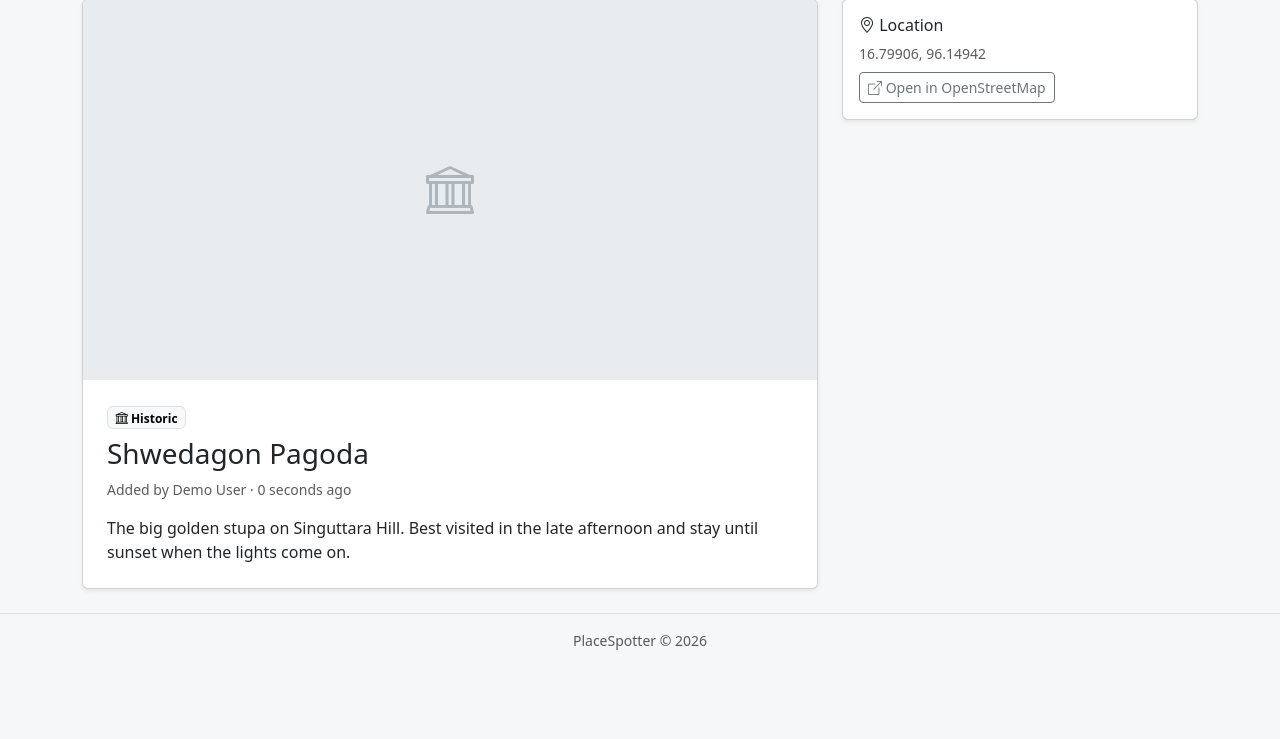
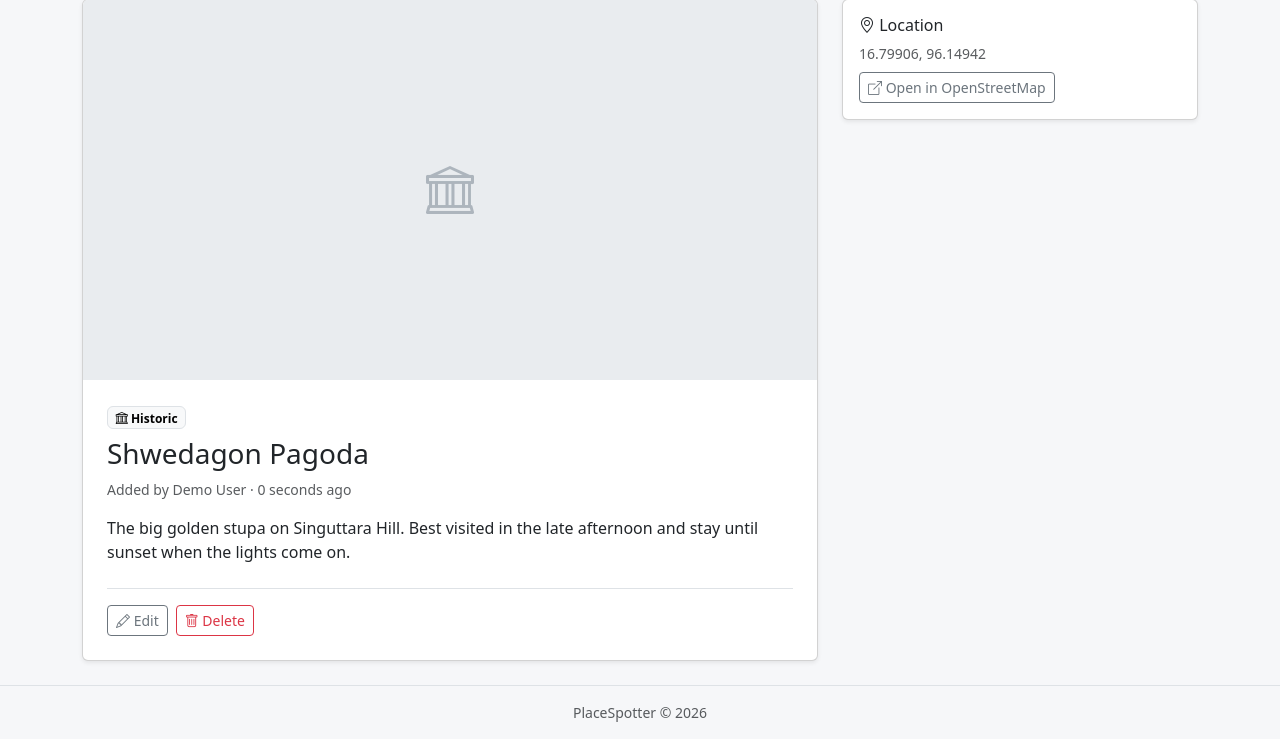
Before and after one commit to LinNyiAungWlv/PlaceSpotter, a Laravel app: page /places/1 in a window 1280 px wide. Shown: the part 195-934 px from the top of the page. Before the commit the page ends 845 px from the top, so only its background shows below. Run offline with Laravel 12, Linux system fonts and the light colour scheme; a user stored in the database is signed in; data comes from the database, SQL or seed files in the repository.

Commit message:
Add edit and delete for places

```diff
--- a/app/Http/Controllers/PlaceController.php
+++ b/app/Http/Controllers/PlaceController.php
@@ -5,6 +5,8 @@ namespace App\Http\Controllers;
 use App\Http\Requests\PlaceRequest;
 use App\Models\Category;
 use App\Models\Place;
+use Illuminate\Support\Facades\Gate;
+use Illuminate\Support\Facades\Storage;
 
 class PlaceController extends Controller
 {
@@ -36,4 +38,49 @@ class PlaceController extends Controller
 
         return view('places.show', compact('place'));
     }
+
+    public function edit(Place $place)
+    {
+        // 403 if the logged in user is not the owner (see PlacePolicy)
+        Gate::authorize('update', $place);
+
+        $categories = Category::orderBy('name')->get();
+
+        return view('places.edit', compact('place', 'categories'));
+    }
+
+    // the owner check for update happens in PlaceRequest::authorize()
+    public function update(PlaceRequest $request, Place $place)
+    {
+        $data = $request->safe()->except('photo');
+
+        // only replace the photo if a new one was uploaded
+        if ($request->hasFile('photo')) {
+            $this->deletePhoto($place);
+            $data['photo_path'] = $request->file('photo')->store('places', 'public');
+        }
+
+        $place->update($data);
+
+        return redirect()->route('places.show', $place)->with('status', 'Place updated!');
+    }
+
+    public function destroy(Place $place)
+    {
+        Gate::authorize('delete', $place);
+
+        // likes and comments are deleted by the database (cascadeOnDelete)
+        $this->deletePhoto($place);
+        $place->delete();
+
+        return redirect()->route('home')->with('status', 'Place deleted.');
+    }
+
+    // removes the photo file so old uploads don't pile up in storage
+    private function deletePhoto(Place $place): void
+    {
+        if ($place->photo_path) {
+            Storage::disk('public')->delete($place->photo_path);
+        }
+    }
 }
--- a/resources/views/places/show.blade.php
+++ b/resources/views/places/show.blade.php
@@ -30,6 +30,25 @@
 
                 {{-- pre-line keeps the line breaks the user typed, {{ }} escapes any HTML --}}
                 <p class="mb-0 text-pre-line">{{ $place->description }}</p>
+
+                {{-- only the owner sees these buttons (PlacePolicy) --}}
+                @can('update', $place)
+                    <div class="d-flex gap-2 mt-4 pt-3 border-top">
+                        <a href="{{ route('places.edit', $place) }}" class="btn btn-outline-secondary btn-sm">
+                            <i class="bi bi-pencil"></i> Edit
+                        </a>
+                        @can('delete', $place)
+                            <form method="POST" action="{{ route('places.destroy', $place) }}"
+                                  onsubmit="return confirm('Delete this place? This cannot be undone.')">
+                                @csrf
+                                @method('DELETE')
+                                <button type="submit" class="btn btn-outline-danger btn-sm">
+                                    <i class="bi bi-trash"></i> Delete
+                                </button>
+                            </form>
+                        @endcan
+                    </div>
+                @endcan
             </div>
         </div>
     </div>
--- a/routes/web.php
+++ b/routes/web.php
@@ -27,4 +27,9 @@ Route::middleware('auth')->group(function () {
 
     Route::get('/places/create', [PlaceController::class, 'create'])->name('places.create');
     Route::post('/places', [PlaceController::class, 'store'])->name('places.store');
+
+    // the policy checks inside the controller make sure only the owner gets through
+    Route::get('/places/{place}/edit', [PlaceController::class, 'edit'])->whereNumber('place')->name('places.edit');
+    Route::put('/places/{place}', [PlaceController::class, 'update'])->whereNumber('place')->name('places.update');
+    Route::delete('/places/{place}', [PlaceController::class, 'destroy'])->whereNumber('place')->name('places.destroy');
 });
```
Also changed, not shown: app/Http/Requests/PlaceRequest.php (+8 -1 lines), resources/views/places/_form.blade.php (+12 -1 lines), resources/views/places/edit.blade.php (added, +28 -0 lines), 1 other file.
